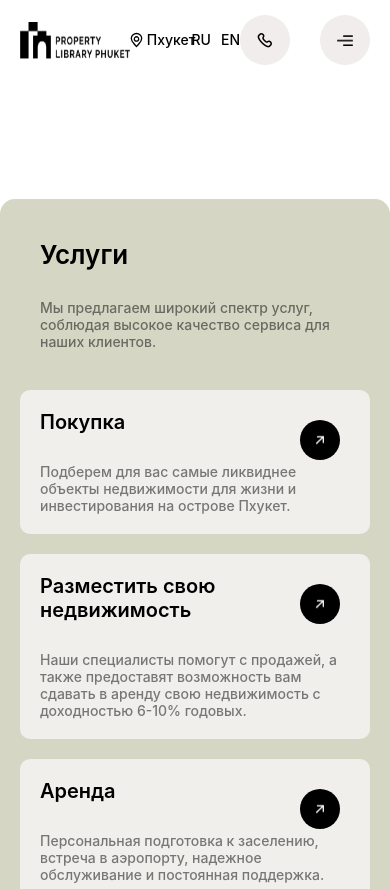
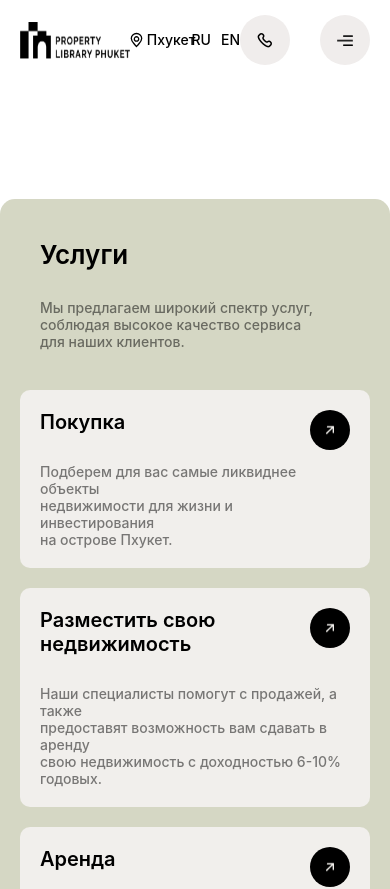
Before and after one commit to WhiteHanClean/Building, a Next.js app: page /MainPage/MainPage in a window 390 px wide. Shown: the top 889 px of the page. Built offline with nearby package versions, Linux system fonts and the light colour scheme; a web font is replaced by a local one.

Commit message:
fixed button position

```diff
--- a/src/components/Layout/Layout.tsx
+++ b/src/components/Layout/Layout.tsx
@@ -7,7 +7,7 @@ const Layout = ({ children }: { children: React.ReactNode }) => {
   return (
     <>
       <Header />
-        <div className={s.content}>{children} </div>
+        <div className={s.content}>{children}</div>
 
       <Footer />
     </>
--- a/src/components/TypesOfServices/TypesOfServices.module.scss
+++ b/src/components/TypesOfServices/TypesOfServices.module.scss
@@ -102,6 +102,10 @@
       margin-bottom: 20px;
       max-width: 176px;
     }
+    .service_icon_block {
+      top: 20px !important;
+      right: 20px !important;
+    }
   }
 }
 
@@ -120,10 +124,14 @@
   }
   .typesOfServices_content_block {
     max-width: 100% !important;
+    .service_icon_block {
+      top: unset !important;
+      bottom: 20px !important;
+    }
   }
 }
 
-@media only screen and (max-width: 600px) {
+@media only screen and (max-width: 500px) {
   .typesOfServices_content_block_common {
     flex-direction: column !important;
     width: 100% !important;
@@ -133,5 +141,9 @@
   }
   .typesOfServices_content_block {
     max-width: 100% !important;
+    .service_icon_block {
+      top: 20px !important;
+      right: 20px !important;
     }
   }
+}
--- a/src/components/TypesOfServices/TypesOfServices.tsx
+++ b/src/components/TypesOfServices/TypesOfServices.tsx
@@ -11,7 +11,7 @@ const TypesOfServices = () => {
         <h4>Услуги</h4>
 
           <p>
-          Мы предлагаем широкий спектр услуг, соблюдая высокое качество сервиса
+          Мы предлагаем широкий спектр услуг,<br/> соблюдая высокое качество сервиса<br/>
           для наших клиентов.
           </p>
 
@@ -21,8 +21,8 @@ const TypesOfServices = () => {
           <h6>Покупка</h6>
 
           <p>
-          Подберем для вас самые ликвиднее объекты недвижимости для жизни и
-            инвестирования на острове Пхукет.
+          Подберем для вас самые ликвиднее объекты <br/>недвижимости для жизни и
+            инвестирования<br/> на острове Пхукет.
           </p>
 
           <div className={s.service_icon_block}>
@@ -39,8 +39,8 @@ const TypesOfServices = () => {
           <h6>Разместить свою недвижимость</h6>
 
           <p>
-          Наши специалисты помогут с продажей, а также предоставят возможность
-            вам сдавать в аренду свою недвижимость с доходностью 6-10% годовых.
+          Наши специалисты помогут с продажей, а также <br/>предоставят возможность
+            вам сдавать в аренду<br/> свою недвижимость с доходностью 6-10% годовых.
           </p>
 
           <div className={s.service_icon_block}>
@@ -57,8 +57,8 @@ const TypesOfServices = () => {
           <h6>Аренда</h6>
 
           <p>
-          Персональная подготовка к заселению, встреча в аэропорту, надежное
-            обслуживание и постоянная поддержка.
+          Персональная подготовка к заселению, <br/>встреча в аэропорту, надежное
+            обслуживание <br/>и постоянная поддержка.
           </p>
 
           <div className={s.service_icon_block}>
```
Lines whose indentation alone changed are shown as unchanged.
